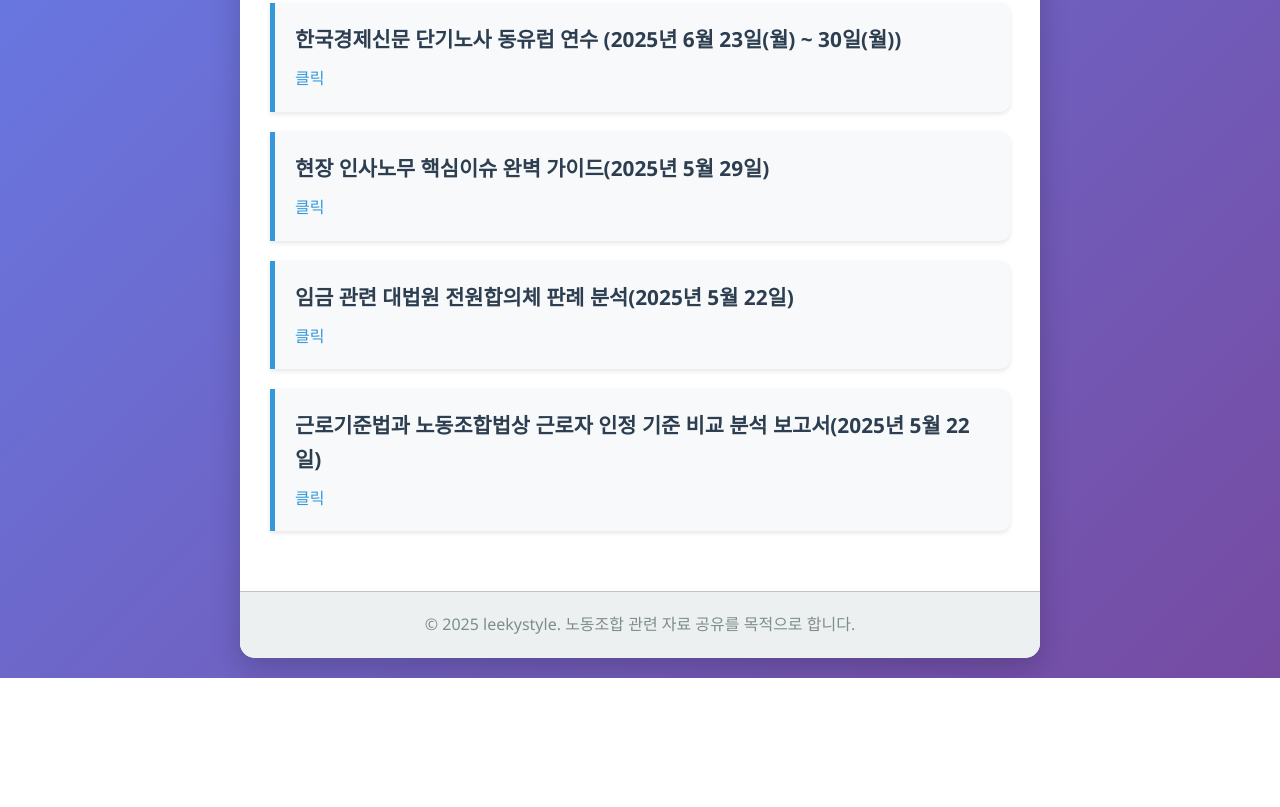
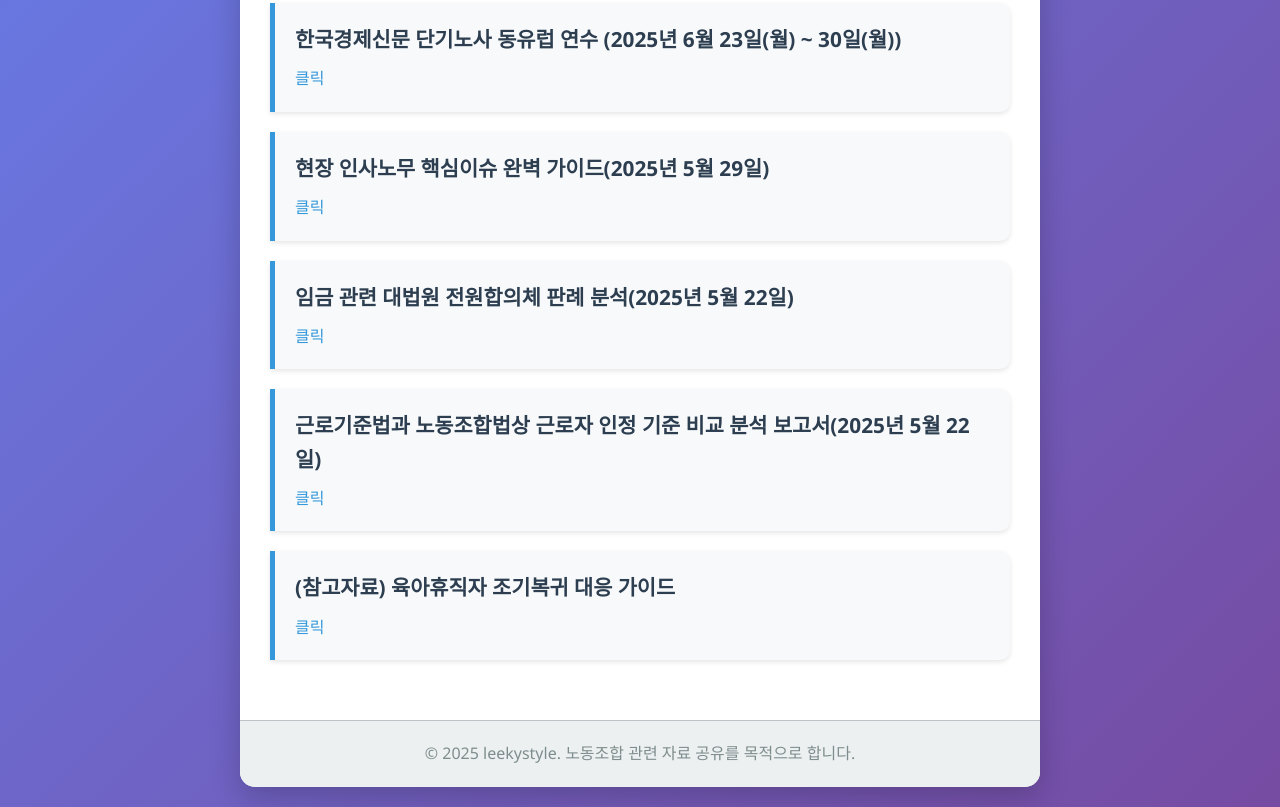
Before and after one commit to leekystyle/labor, a plain HTML site: page index.html in a window 1280 px wide. Shown: the part 331-1138 px from the top of the page. Before the commit the page ends 1009 px from the top, so only its background shows below. Drawn offline with Linux system fonts and the light colour scheme.

Commit message:
Update index.html
(참고자료) 육아휴직자 조기복귀 대응 가이드 추가

Signed-off-by: leekystyle <96777945+leekystyle@users.noreply.github.com>

```diff
--- a/index.html
+++ b/index.html
@@ -160,6 +160,13 @@
                 </a>
             </div>
 
+            <div class="link-item">
+                <h3>(참고자료) 육아휴직자 조기복귀 대응 가이드</h3>
+                <a href="https://leekystyle.github.io/labor/parental_leave_blog.html" target="_blank">
+                    클릭
+                </a>
+            </div>
+
             <!-- 추가 자료들은 여기에 추가하실 수 있습니다 -->
 
         </main>
```
